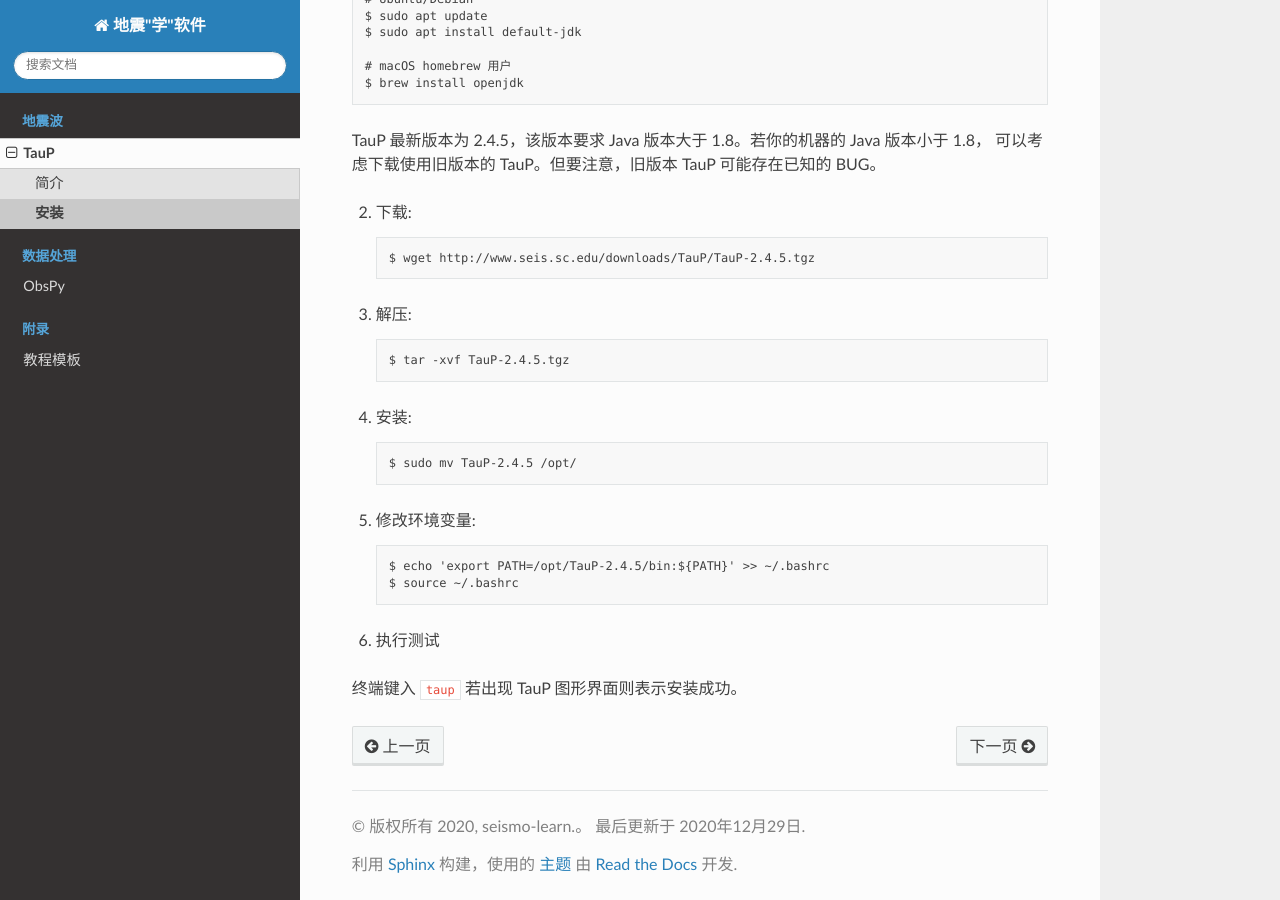
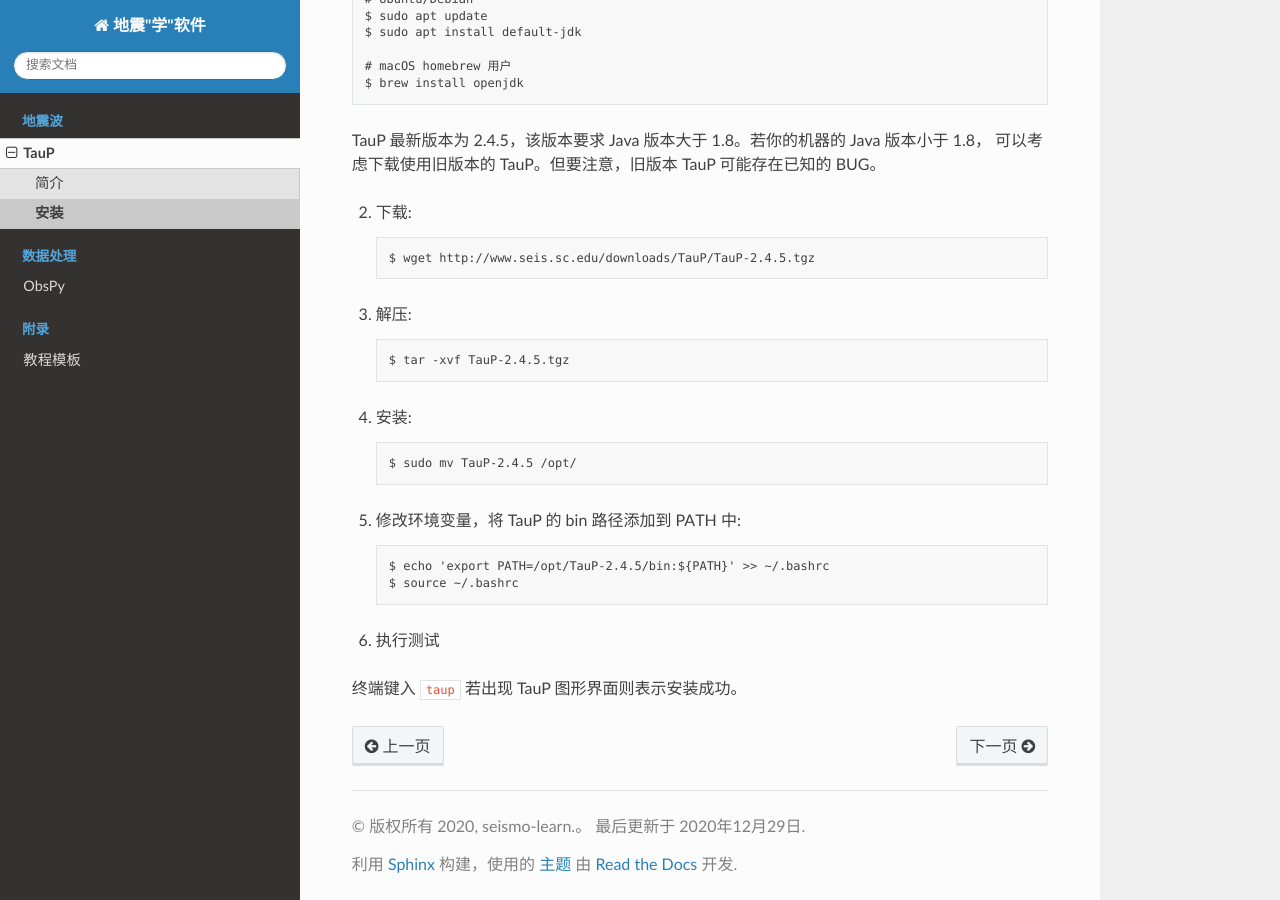
Before and after one commit to seismo-learn/software, a Sphinx documentation site: the page built from source/taup/install.rst, in a window 1280 px wide and 900 px high, scrolled down 553 px. Built offline with Sphinx 7.4.7 and the Read the Docs theme 2.0.0, drawn with Linux system fonts in a browser that asks for light colours.

Commit message:
Update TauP path
Co-authored-by: Dongdong Tian <seisman.info@gmail.com>

```diff
--- a/source/taup/install.rst
+++ b/source/taup/install.rst
@@ -40,7 +40,7 @@ TauP 最新版本为 2.4.5，该版本要求 Java 版本大于 1.8。若你的
 
     $ sudo mv TauP-2.4.5 /opt/
 
-5. 修改环境变量::
+5. 修改环境变量，将 TauP 的 bin 路径添加到 PATH 中::
 
     $ echo 'export PATH=/opt/TauP-2.4.5/bin:${PATH}' >> ~/.bashrc
     $ source ~/.bashrc
```
